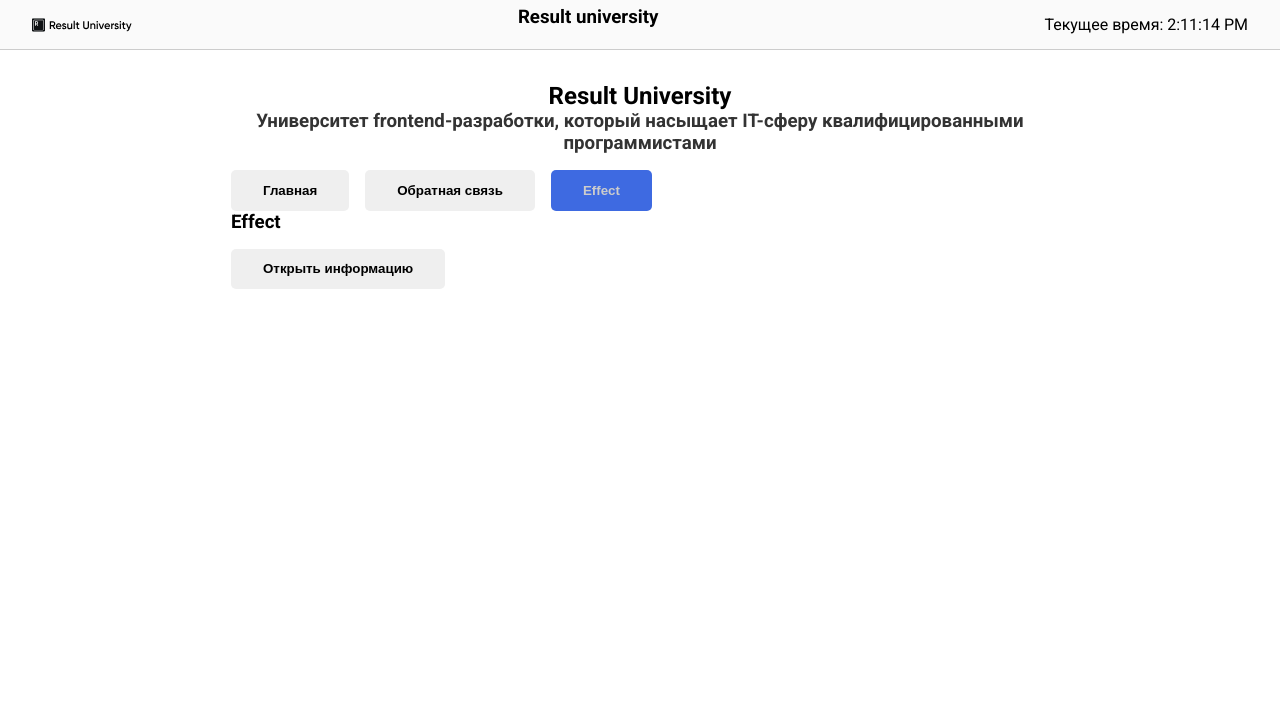
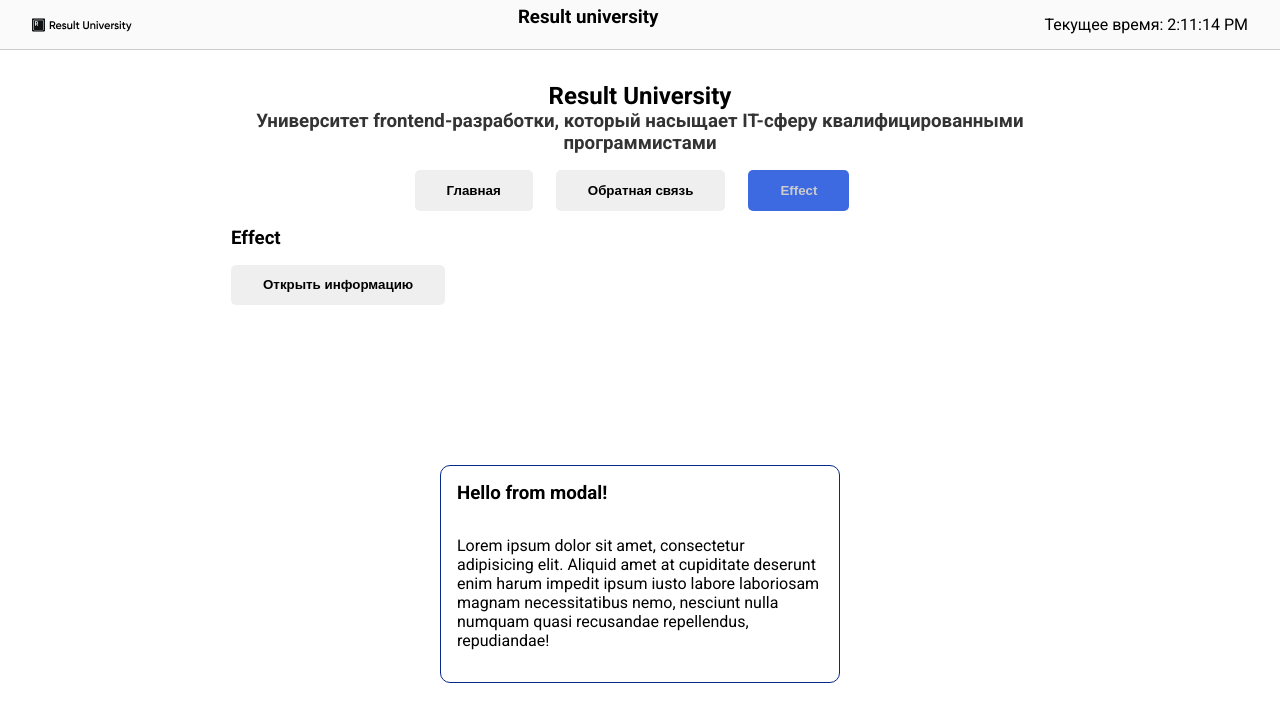
Before and after one commit to Odiosus/react-project, a React (Vite) app: page / in a window 1280 px wide. Both pictures are taken after a click on the button "Открыть информацию". Shown: the top 722 px of the page. Built offline with nearby package versions, Linux system fonts and the light colour scheme.

Commit message:
модальное окно > разметка, стилизация, состояния

```diff
--- a/src/components/EffectSection.jsx
+++ b/src/components/EffectSection.jsx
@@ -1,11 +1,16 @@
 import Button from "./Button/Button.jsx";
+import Modal from "./Modal/Modal.jsx";
+import { useState } from "react";
 
 export default function EffectSection() {
 
+  // состояние модального окна по умолчанию — скрыто (false)
+  const [isModalOpen, setIsModalOpen] = useState( false )
+
+  // изменение состояния модального окна — отображено (true)
   function openModal() {
-
+    setIsModalOpen( true )
   }
-
 
   return (
     <section>
@@ -14,6 +19,15 @@ export default function EffectSection() {
       <Button onClick = {openModal}>
         Открыть информацию
       </Button>
+
+      <Modal open={isModalOpen}>
+        <h3>Hello from modal!</h3>
+        <p>
+          Lorem ipsum dolor sit amet, consectetur adipisicing elit. Aliquid amet at cupiditate deserunt enim harum
+          impedit ipsum iusto labore laboriosam magnam necessitatibus nemo, nesciunt nulla numquam quasi recusandae
+          repellendus, repudiandae!
+        </p>
+      </Modal>
     </section>
   )
 }
--- /dev/null
+++ b/src/components/Modal/Modal.css
@@ -0,0 +1,8 @@
+dialog {
+  width: 400px;
+  margin: 10rem auto;
+  padding: 1rem;
+  border: 1px solid #062a8c;
+  border-radius: 10px;
+  z-index: 100;
+}
--- a/src/components/Modal/Modal.jsx
+++ b/src/components/Modal/Modal.jsx
@@ -1,3 +1,8 @@
-export default function Modal() {
-  return <dialog></dialog>
+import './Modal.css'
+
+// секция модального окна (по умолчанию скрыто)
+export default function Modal( {children, open} ) {
+  return <dialog open = {open}>
+    {children}
+  </dialog>
 }
--- a/src/components/TabsSection.jsx
+++ b/src/components/TabsSection.jsx
@@ -2,7 +2,7 @@ import Button from "./Button/Button.jsx";
 
 export default function TabsSection({active, onChange}) {
   return (
-    <section>
+    <section className="section-button">
       <Button
         isActive = {active === 'main'}
         onClick = {() => onChange('main')}
--- a/src/index.css
+++ b/src/index.css
@@ -32,6 +32,14 @@ section ul li {
   margin-bottom: 1rem;
 }
 
+.section-button {
+  display: flex;
+  flex-wrap: wrap;
+  gap: 7px;
+  justify-content: center;
+  padding-bottom: 1rem;
+}
+
 .content,
 p {
   padding: 1rem 0;
```
